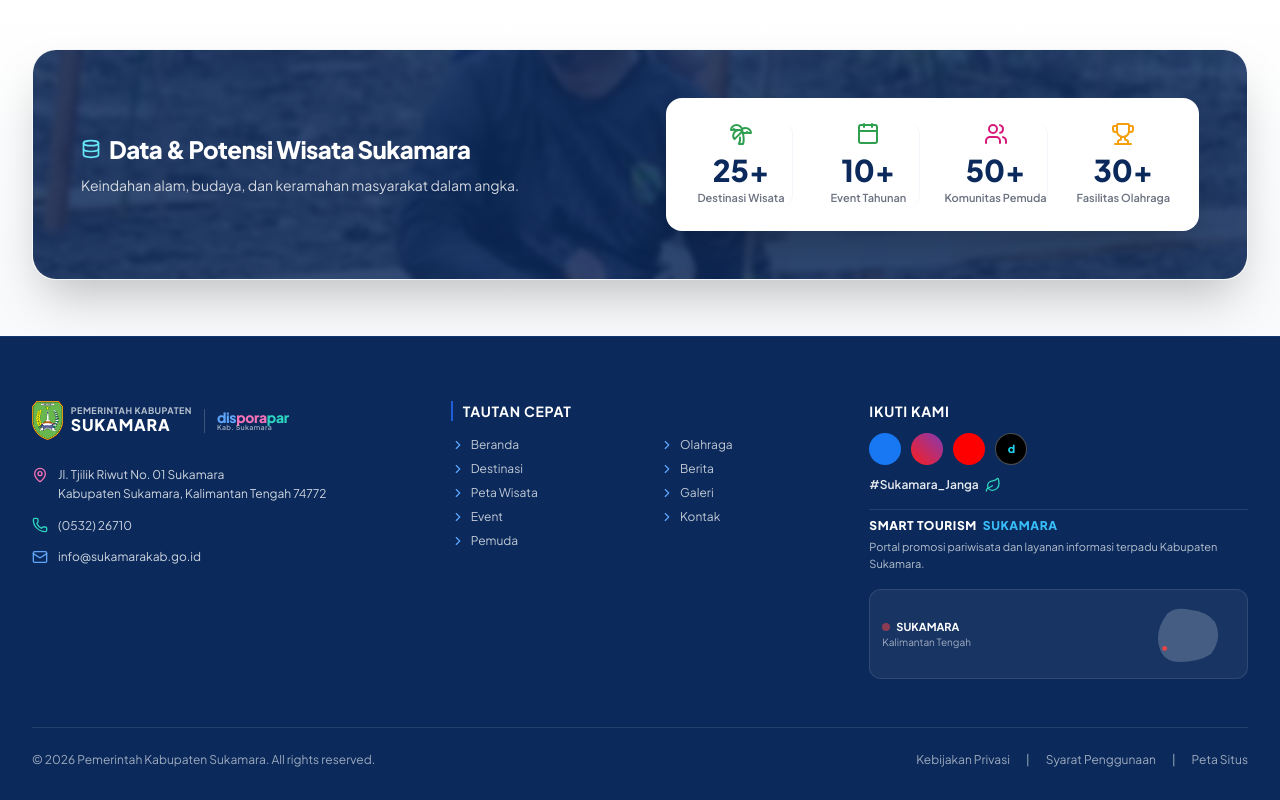
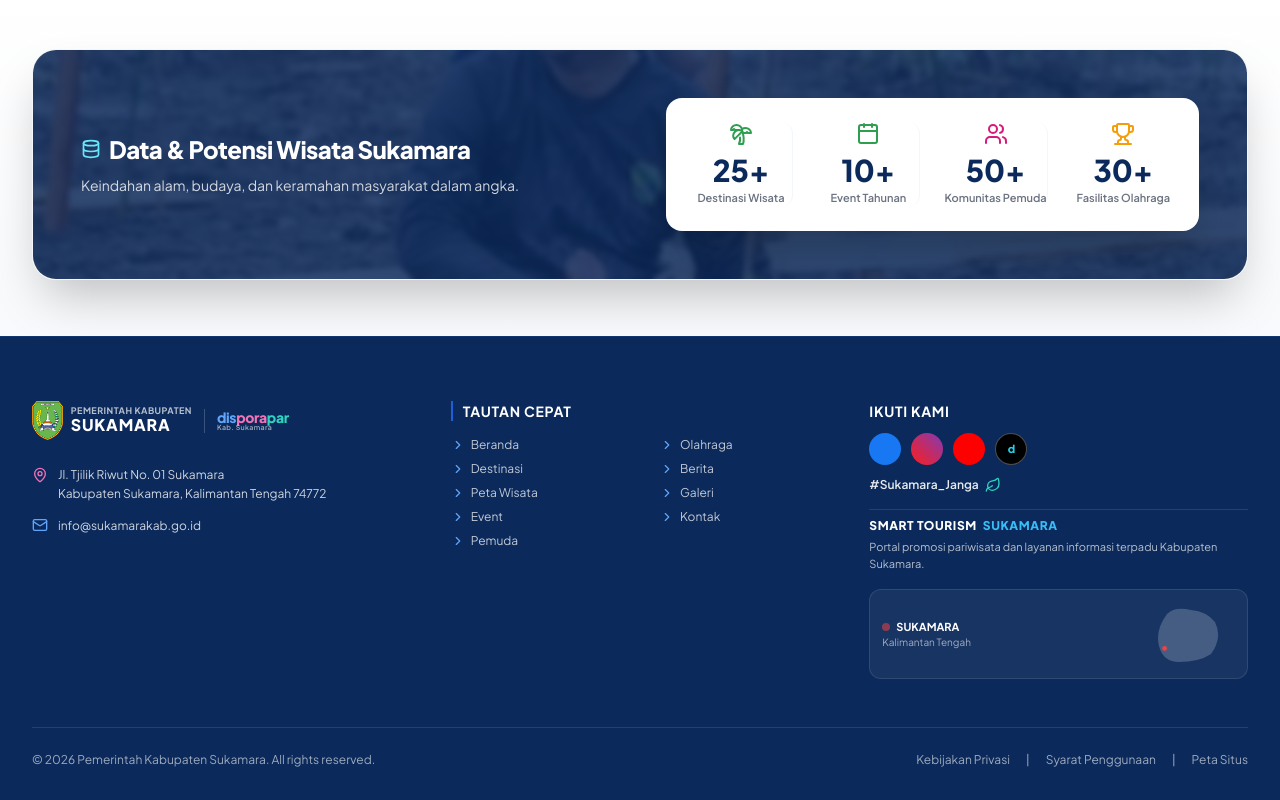
Before and after one commit to disporapar-sukamara/sukamara-tourism-web, an Astro site: page / in a window 1280 px wide. Shown: the part 5198-5998 px from the top of the page. Built offline with nearby package versions, Linux system fonts and the light colour scheme; Astro itself is replaced by a stand-in of ours; some icons are missing.

Commit message:
refactor(footer): hapus informasi nomor telepon dari footer dan cms

```diff
--- a/keystatic.config.ts
+++ b/keystatic.config.ts
@@ -61,7 +61,6 @@ export default config({
           defaultValue: 'Jl. Tjilik Riwut No. 01 Sukamara\nKabupaten Sukamara, Kalimantan Tengah 74772',
           multiline: true,
         }),
-        telepon: fields.text({ label: 'Nomor Telepon', defaultValue: '(0532) 26710' }),
         email: fields.text({ label: 'Alamat Email', defaultValue: 'info@sukamarakab.go.id' }),
         facebookUrl: fields.text({ label: 'Link Facebook', defaultValue: 'https://facebook.com' }),
         instagramUrl: fields.text({ label: 'Link Instagram', defaultValue: 'https://instagram.com' }),
--- a/src/components/layout/Footer.astro
+++ b/src/components/layout/Footer.astro
@@ -1,9 +1,8 @@
 ---
-import { MapPin, Phone, Mail, ChevronRight, Facebook, Instagram, Youtube, Leaf } from 'lucide-astro';
+import { MapPin, Mail, ChevronRight, Facebook, Instagram, Youtube, Leaf } from 'lucide-astro';
 import footerData from '../../content/footer/index.json';
 
 const alamat = footerData?.alamat || 'Jl. Tjilik Riwut No. 01 Sukamara\nKabupaten Sukamara, Kalimantan Tengah 74772';
-const telepon = footerData?.telepon || '(0532) 26710';
 const email = footerData?.email || 'info@sukamarakab.go.id';
 const facebookUrl = footerData?.facebookUrl || 'https://facebook.com';
 const instagramUrl = footerData?.instagramUrl || 'https://instagram.com';
@@ -55,10 +54,6 @@ const copyright = footerData?.copyright || '© 2026 Pemerintah Kabupaten Sukamar
                 </Fragment>
               ))}
             </span>
-          </div>
-          <div class="flex items-center gap-2.5">
-            <Phone class="w-4 h-4 text-teal-400 shrink-0" />
-            <a href={`tel:${telepon.replace(/[^0-9+]/g, '')}`} class="hover:text-white transition-colors">{telepon}</a>
           </div>
           <div class="flex items-center gap-2.5">
             <Mail class="w-4 h-4 text-blue-400 shrink-0" />
--- a/src/content/footer/index.json
+++ b/src/content/footer/index.json
@@ -1,6 +1,5 @@
 {
   "alamat": "Jl. Tjilik Riwut No. 01 Sukamara\nKabupaten Sukamara, Kalimantan Tengah 74772",
-  "telepon": "(0532) 26710",
   "email": "info@sukamarakab.go.id",
   "facebookUrl": "https://facebook.com",
   "instagramUrl": "https://instagram.com",
```
